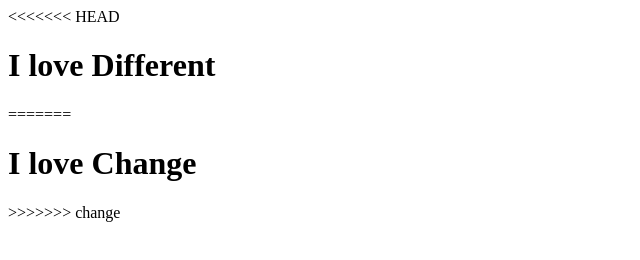
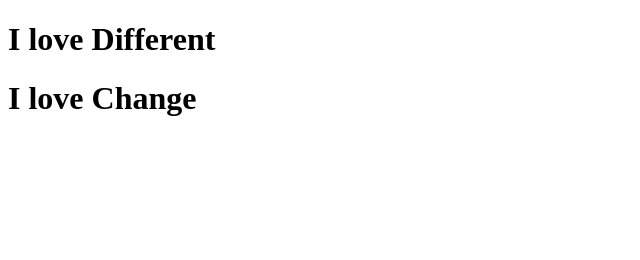
Before and after one commit to margubmurshed/practice-git, a plain HTML site: page index.html in a window 1280 px wide. Shown: the whole page, without its empty margins (0-640 px from the left). Drawn offline with Linux system fonts and the light colour scheme.

Commit message:
saved successfully

```diff
--- a/index.html
+++ b/index.html
@@ -9,11 +9,8 @@
 </head>
 
 <body>
-<<<<<<< HEAD
     <h1>I love Different</h1>
-=======
     <h1>I love Change</h1>
->>>>>>> change
 </body>
 
 </html>
```
